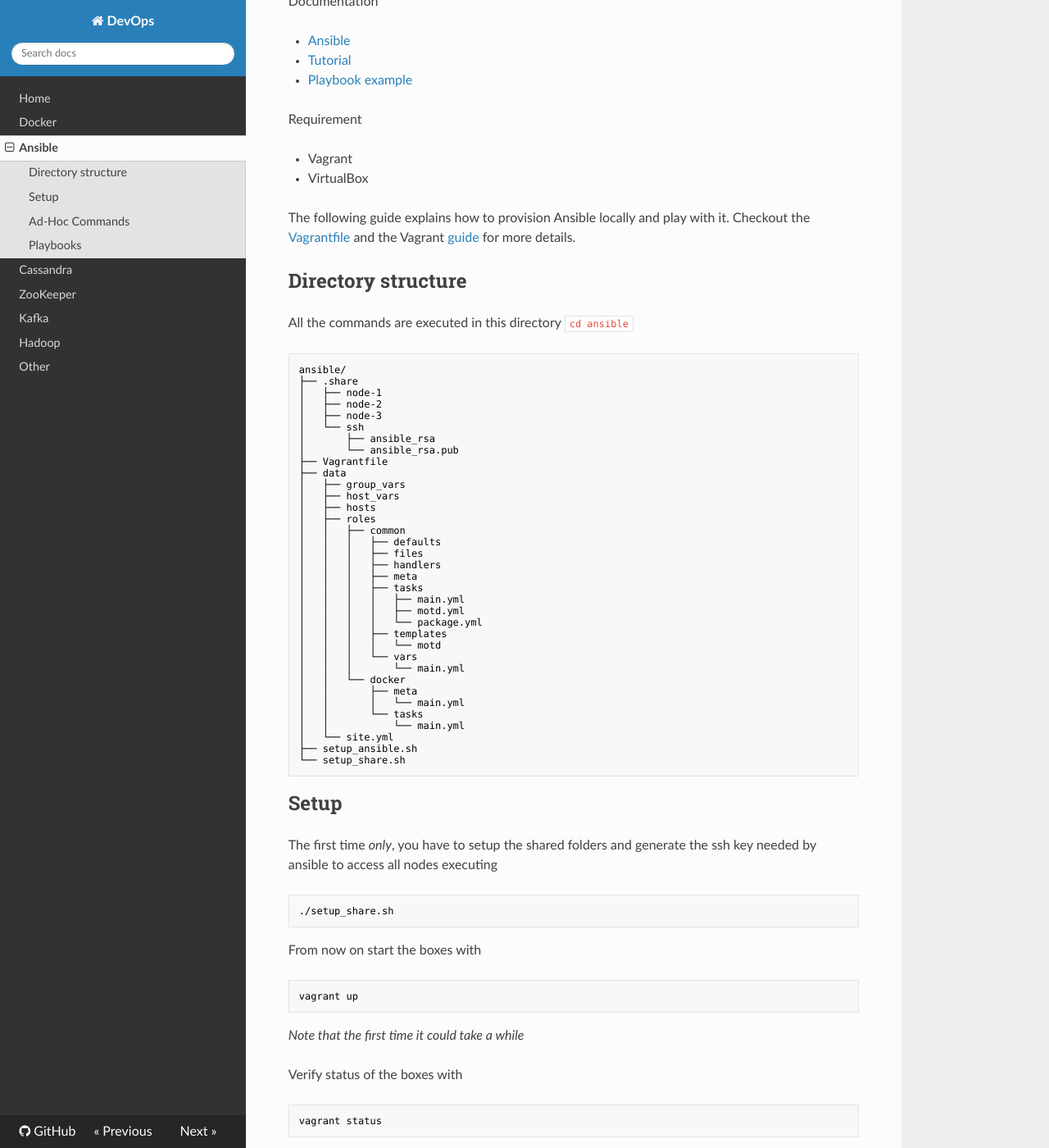
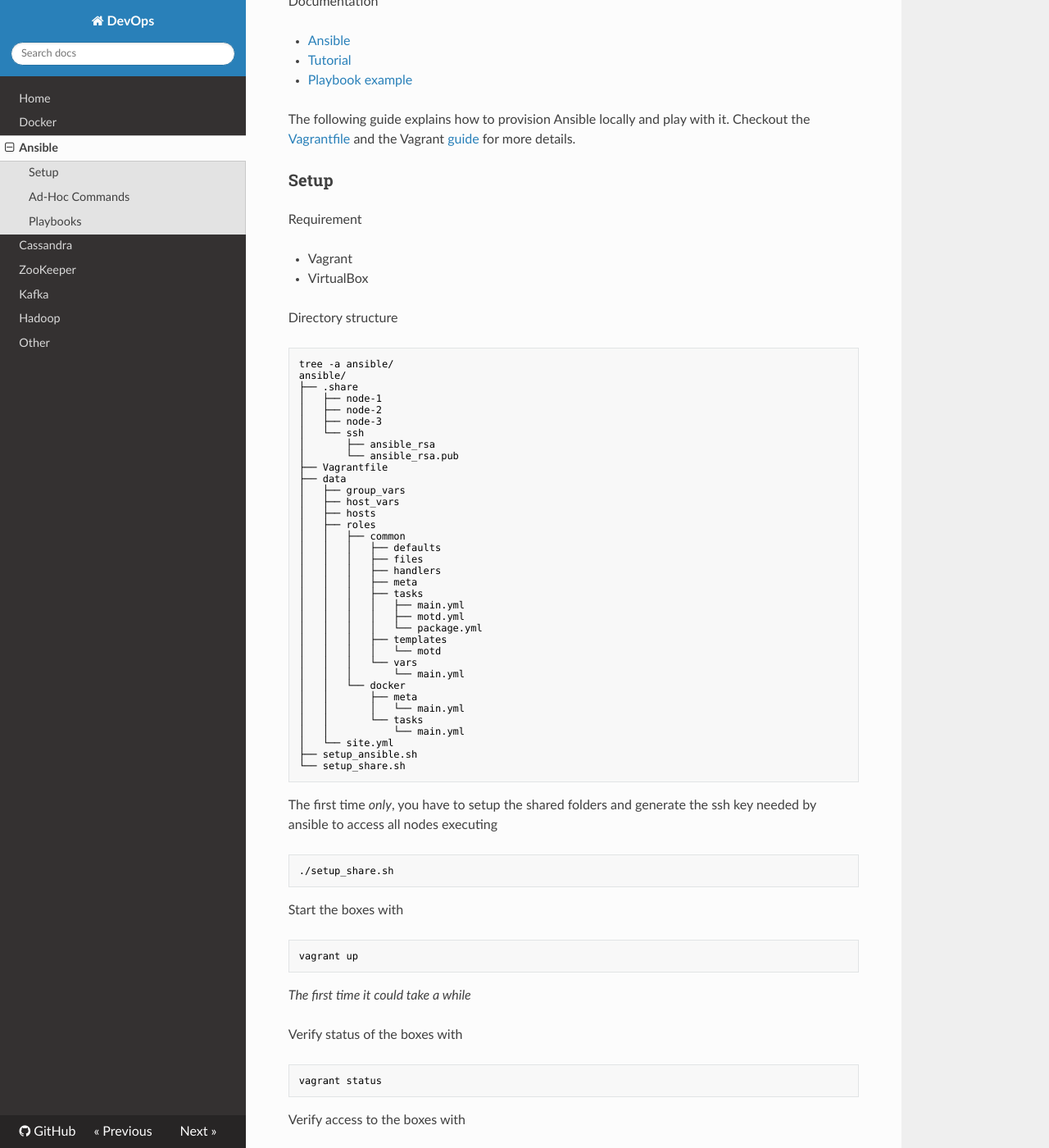
Before and after one commit to niqdev/devops, an MkDocs documentation site: the page built from docs/ansible.md, in a window 1280 px wide and 1400 px high, scrolled down 242 px. Shown: the whole window at 82% size. Built offline with MkDocs 1.6.1, drawn with Linux system fonts in a browser that asks for light colours; nearby versions of some CDN libraries; old or Windows-style settings are respelled for this version of MkDocs.

Commit message:
doc: update ansible

````diff
--- a/docs/ansible.md
+++ b/docs/ansible.md
@@ -8,18 +8,18 @@ Documentation
 * [Tutorial](https://serversforhackers.com/c/an-ansible2-tutorial)
 * [Playbook example](https://gist.github.com/marktheunissen/2979474)
 
+The following guide explains how to provision Ansible locally and play with it. Checkout the [Vagrantfile](https://github.com/niqdev/devops/blob/master/ansible/Vagrantfile) and the Vagrant [guide](other/#vagrant) for more details.
+
+### Setup
+
 Requirement
 
 * Vagrant
 * VirtualBox
 
-The following guide explains how to provision Ansible locally and play with it. Checkout the [Vagrantfile](https://github.com/niqdev/devops/blob/master/ansible/Vagrantfile) and the Vagrant [guide](other/#vagrant) for more details.
-
-## Directory structure
-
-All the commands are executed in this directory `cd ansible`
-
+Directory structure
 ```bash
+tree -a ansible/
 ansible/
 ├── .share
 │   ├── node-1
@@ -57,19 +57,17 @@ ansible/
 └── setup_share.sh
 ```
 
-## Setup
-
 The first time *only*, you have to setup the shared folders and generate the ssh key needed by ansible to access all nodes executing
 
 ```bash
 ./setup_share.sh
 ```
 
-From now on start the boxes with
+Start the boxes with
 ```bash
 vagrant up
 ```
-*Note that the first time it could take a while*
+*The first time it could take a while*
 
 Verify status of the boxes with
 ```bash
@@ -179,3 +177,5 @@ ansible-playbook /ansible/site.yml
 # dry run
 ansible-playbook -i /ansible/hosts /ansible/site.yml --check --diff
 ```
+
+<br>
````
Also changed, not shown: docs/docker.md (+1 -1 lines), docs/hadoop.md (+0 -2 lines), docs/other.md (+3 -3 lines).
